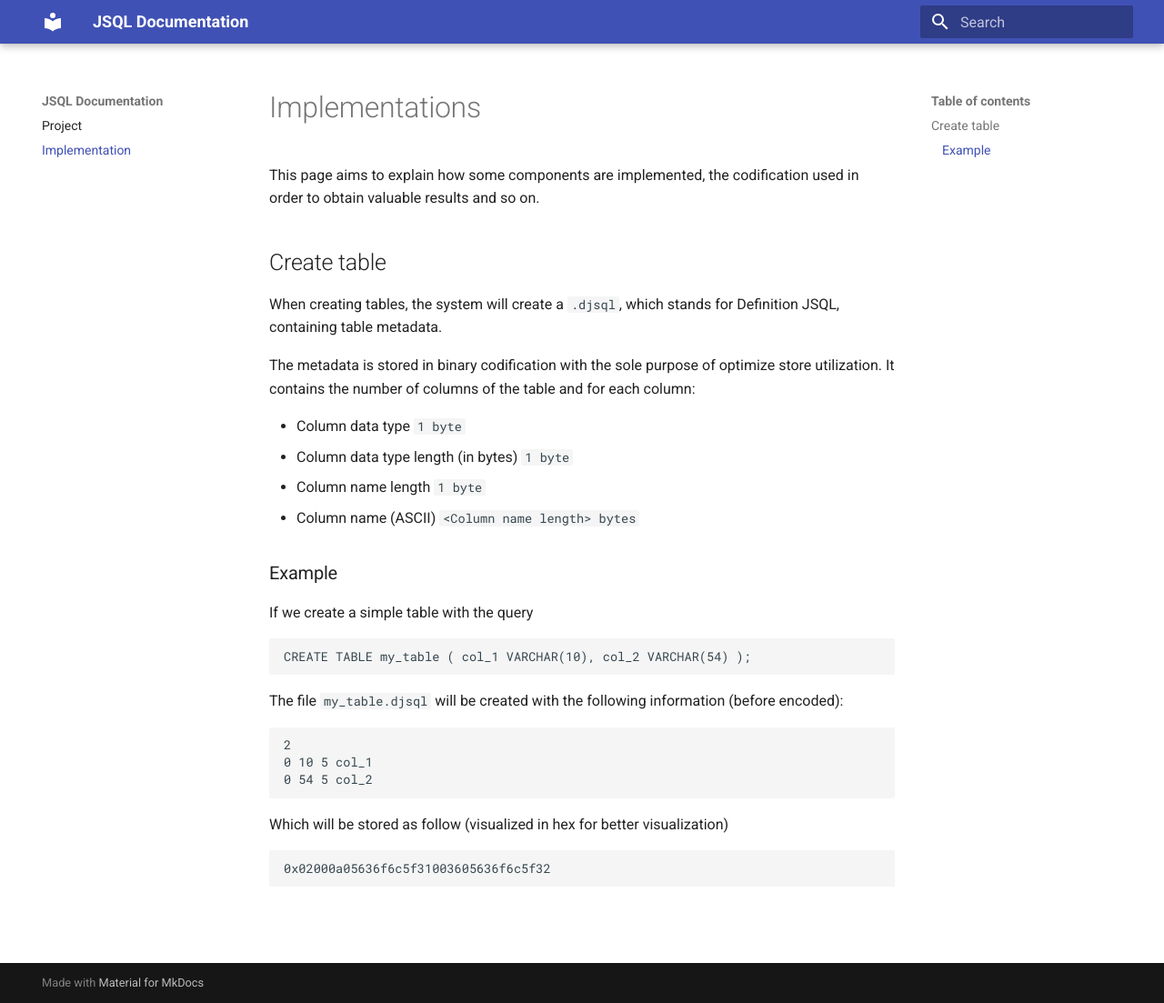
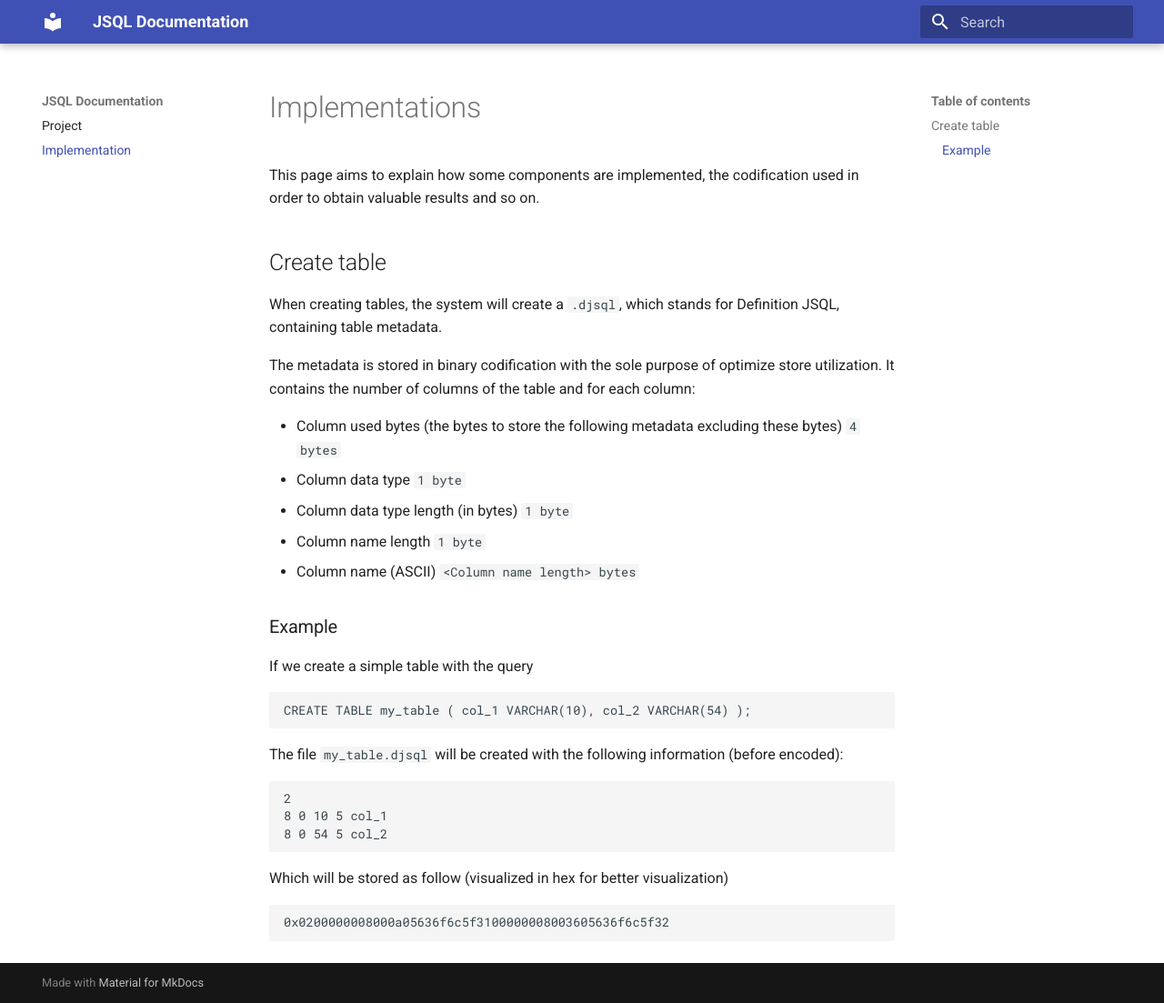
Before and after one commit to joyanedel/jsql, an MkDocs documentation site: the page built from docs/docs/implementations.md, in a window 1280 px wide and 1103 px high. Shown: the whole window at 91% size. Built offline with MkDocs 1.6.1 and Material for MkDocs 9.7.7, drawn with Linux system fonts in a browser that asks for light colours.

Commit message:
Update create table function

````diff
--- a/docs/docs/implementations.md
+++ b/docs/docs/implementations.md
@@ -8,6 +8,7 @@ When creating tables, the system will create a `.djsql`, which stands for Defini
 
 The metadata is stored in binary codification with the sole purpose of optimize store utilization. It contains the number of columns of the table and for each column:
 
+* Column used bytes (the bytes to store the following metadata excluding these bytes) `4 bytes`
 * Column data type `1 byte`
 * Column data type length (in bytes) `1 byte`
 * Column name length `1 byte`
@@ -22,12 +23,12 @@ The file `my_table.djsql` will be created with the following information (before
 
 ```
 2
-0 10 5 col_1
-0 54 5 col_2
+8 0 10 5 col_1
+8 0 54 5 col_2
 ```
 
 Which will be stored as follow (visualized in hex for better visualization)
 
 ```hex
-0x02000a05636f6c5f31003605636f6c5f32
+0x0200000008000a05636f6c5f3100000008003605636f6c5f32
 ```
````
Also changed, not shown: 1 other file.
